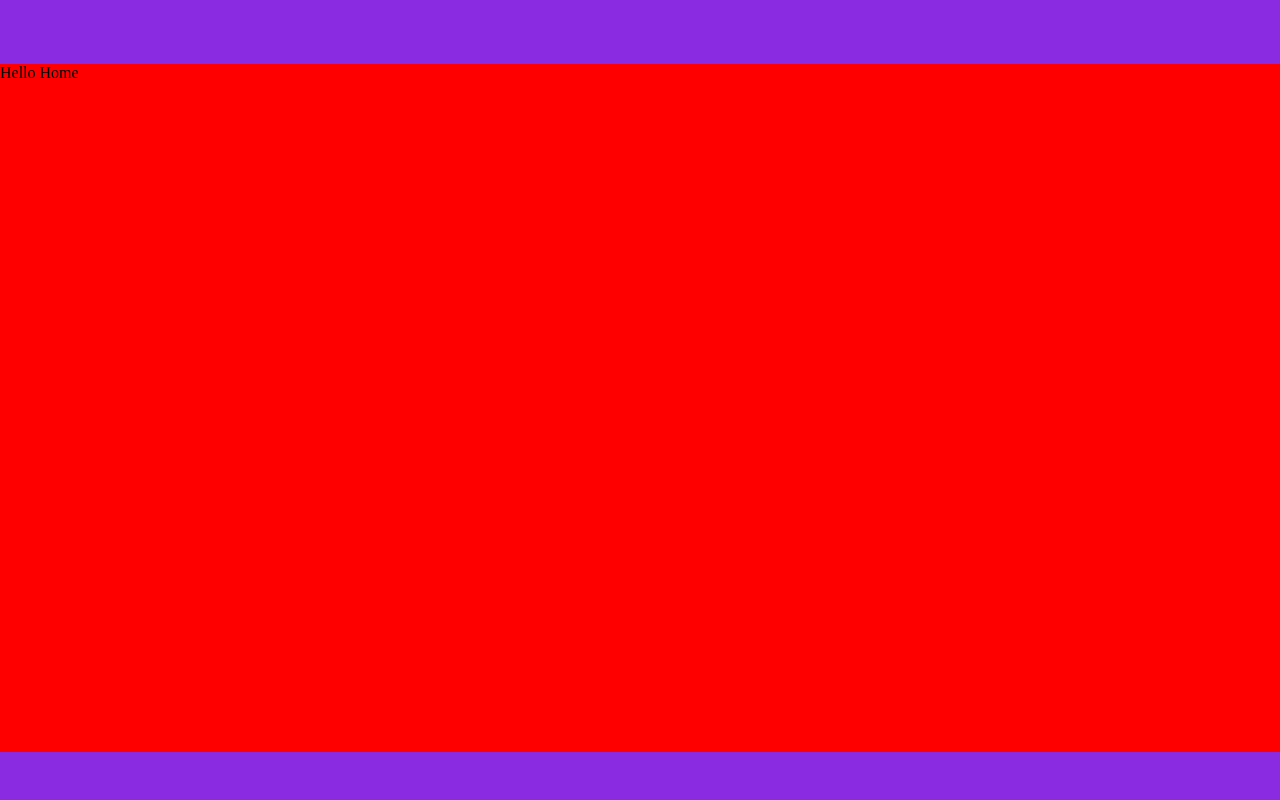
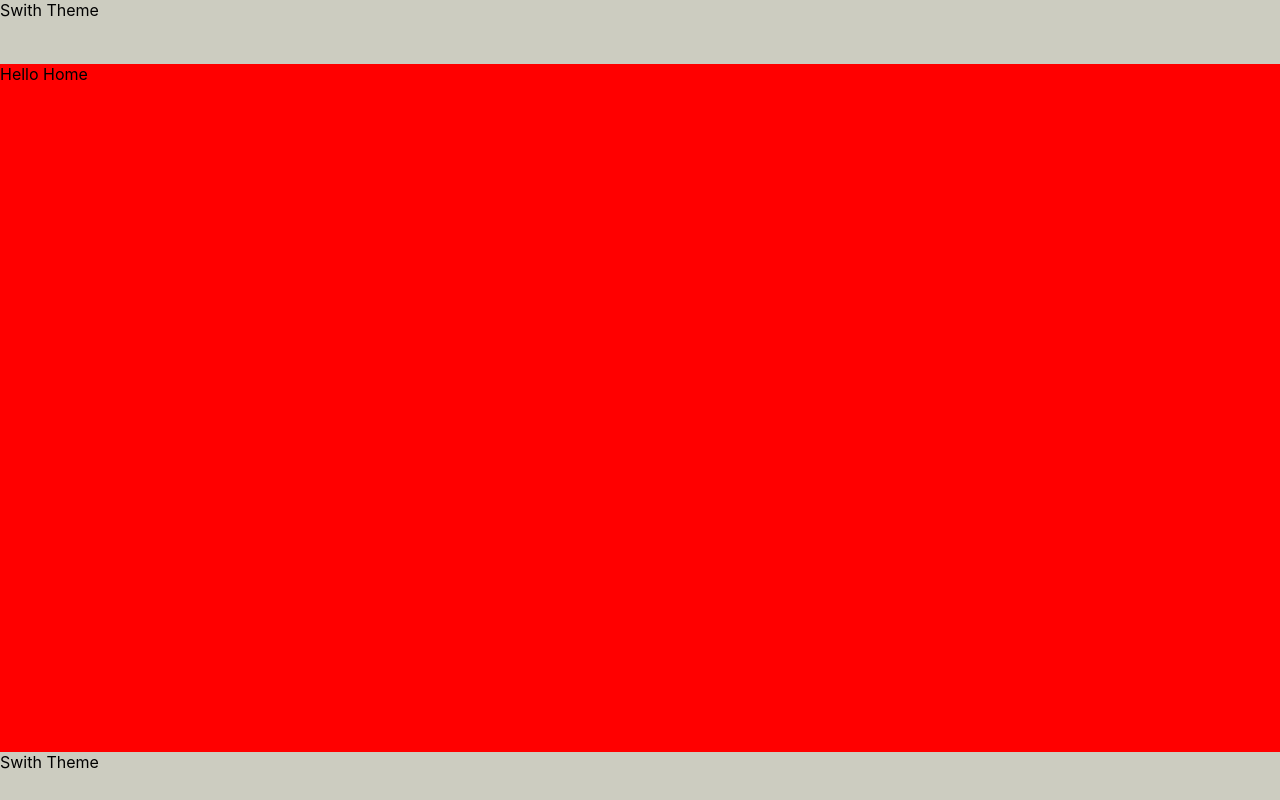
Before and after one commit to MasomCunha/masomcunhacv, a React (Create React App) app: page /homecv in a window 1280 px wide. Built offline with nearby package versions, Linux system fonts and the light colour scheme.

Commit message:
-added component swtitchtheme

```diff
--- a/src/App.tsx
+++ b/src/App.tsx
@@ -1,21 +1,29 @@
-import React from "react";
+import React, { useState } from "react";
 
 //components
 import Footer from "./components/Footer";
 import Header from "./components/Header";
+import SwitchTheme from "./components/SwitchTheme";
+import Routes from "./routes";
 
-import Routes from "./routes";
+//context
+import { CVContext } from "./context/CVContext";
+
+//styles
 import "./style/appCV.css";
 
 function App() {
+
+  const [isDarkMode, setDarkMode] = useState<boolean>(false);
+
   return (
-    <>
-      <Header />
+    <CVContext.Provider value={{ isDarkMode, setDarkMode }}>
+      <Header><SwitchTheme/></Header>
       <div className="pageContainer">
         <Routes />
       </div>
-      <Footer />
-    </>
+      <Footer><SwitchTheme/></Footer>
+    </CVContext.Provider>
   );
 }
 
--- a/src/components/Footer.tsx
+++ b/src/components/Footer.tsx
@@ -1,10 +1,21 @@
-import React from "react";
+import React, { useContext } from "react";
+
+//interface
+import FooterInterface from "../interface/Footer";
+
+//context
+import { CVContext } from "../context/CVContext";
+//styles
 import "../style/footerCV.css"
 
-export default function Footer(){
+export default function Footer({ children } : FooterInterface){
+
+    const context = useContext(CVContext);
+
+
     return(
-        <div className="footerCV">
-
+        <div className={`footerCV ${context?.isDarkMode ? "darkMode" : "ligthMode"}`}>
+            {children}
         </div>
     )
 }
--- a/src/components/Header.tsx
+++ b/src/components/Header.tsx
@@ -1,10 +1,20 @@
-import React from "react";
+import React, { useContext } from "react";
+
+//interface
+import HeaderInterface from "../interface/Header";
+
+//context
+import { CVContext } from "../context/CVContext";
+//styles
 import "../style/headerCV.css";
 
-export default function Header(){
+export default function Header({ children } : HeaderInterface){
+
+    const context = useContext(CVContext);
+
     return(
-        <div className="headerCV">
-
+        <div className={`headerCV ${context?.isDarkMode ? "darkMode" : "ligthMode"}`}>
+            {children}
         </div>
     )
 }
--- /dev/null
+++ b/src/components/SwitchTheme.tsx
@@ -0,0 +1,17 @@
+import React, { useContext } from "react";
+
+//context
+import { CVContext } from "../context/CVContext";
+//styles
+import "../style/switchTheme.css";
+
+export default function SwitchTheme(){
+
+    const context = useContext(CVContext);
+
+    return(
+        <div className="switchThemeCV" onClick={() => context?.setDarkMode(!context?.isDarkMode)}>
+            <span>Swith Theme</span>
+        </div>
+    )
+}
--- /dev/null
+++ b/src/context/CVContext.ts
@@ -0,0 +1,4 @@
+import { createContext } from "react";
+import CVContextInterface from "../interface/CVContext";
+
+export const CVContext = createContext<CVContextInterface | null>(null);
--- /dev/null
+++ b/src/interface/CVContext.ts
@@ -0,0 +1,4 @@
+export default interface CVContext {
+    isDarkMode: boolean,
+    setDarkMode: React.Dispatch<React.SetStateAction<boolean>>;
+}
--- /dev/null
+++ b/src/interface/Footer.ts
@@ -0,0 +1,5 @@
+import React from "react";
+
+export default interface Footer{
+    children: React.ReactNode
+}
--- /dev/null
+++ b/src/interface/Header.ts
@@ -0,0 +1,5 @@
+import React from "react";
+
+export default interface Header{
+    children: React.ReactNode
+}
--- a/src/style/footerCV.css
+++ b/src/style/footerCV.css
@@ -1,5 +1,12 @@
 .footerCV {
     width: 100vw;
-    background-color: blueviolet;
     height: 6vh;
 }
+
+.footerCV.darkMode{
+    background-color: black
+}
+
+.footerCV.ligthMode{
+    background-color: rgb(204, 204, 192)
+}
--- a/src/style/headerCV.css
+++ b/src/style/headerCV.css
@@ -3,3 +3,11 @@
     background-color: blueviolet;
     height: 8vh;
 }
+
+.headerCV.darkMode{
+    background-color: black
+}
+
+.headerCV.ligthMode{
+    background-color: rgb(204, 204, 192)
+}
--- a/src/style/indexCV.css
+++ b/src/style/indexCV.css
@@ -1,3 +1,14 @@
+
 body {
-    margin: 0px;
-}
+    margin: 0;
+    font-family: -apple-system, BlinkMacSystemFont, 'Segoe UI', 'Roboto', 'Oxygen',
+      'Ubuntu', 'Cantarell', 'Fira Sans', 'Droid Sans', 'Helvetica Neue',
+      sans-serif;
+    -webkit-font-smoothing: antialiased;
+    -moz-osx-font-smoothing: grayscale;
+  }
+
+  code {
+    font-family: source-code-pro, Menlo, Monaco, Consolas, 'Courier New',
+      monospace;
+  }
--- /dev/null
+++ b/src/style/switchTheme.css
@@ -0,0 +1,3 @@
+.switchThemeCV {
+    color: "blue"
+}
```
Also changed, not shown: 1 other file (tests, documents, lock files or other folders).
